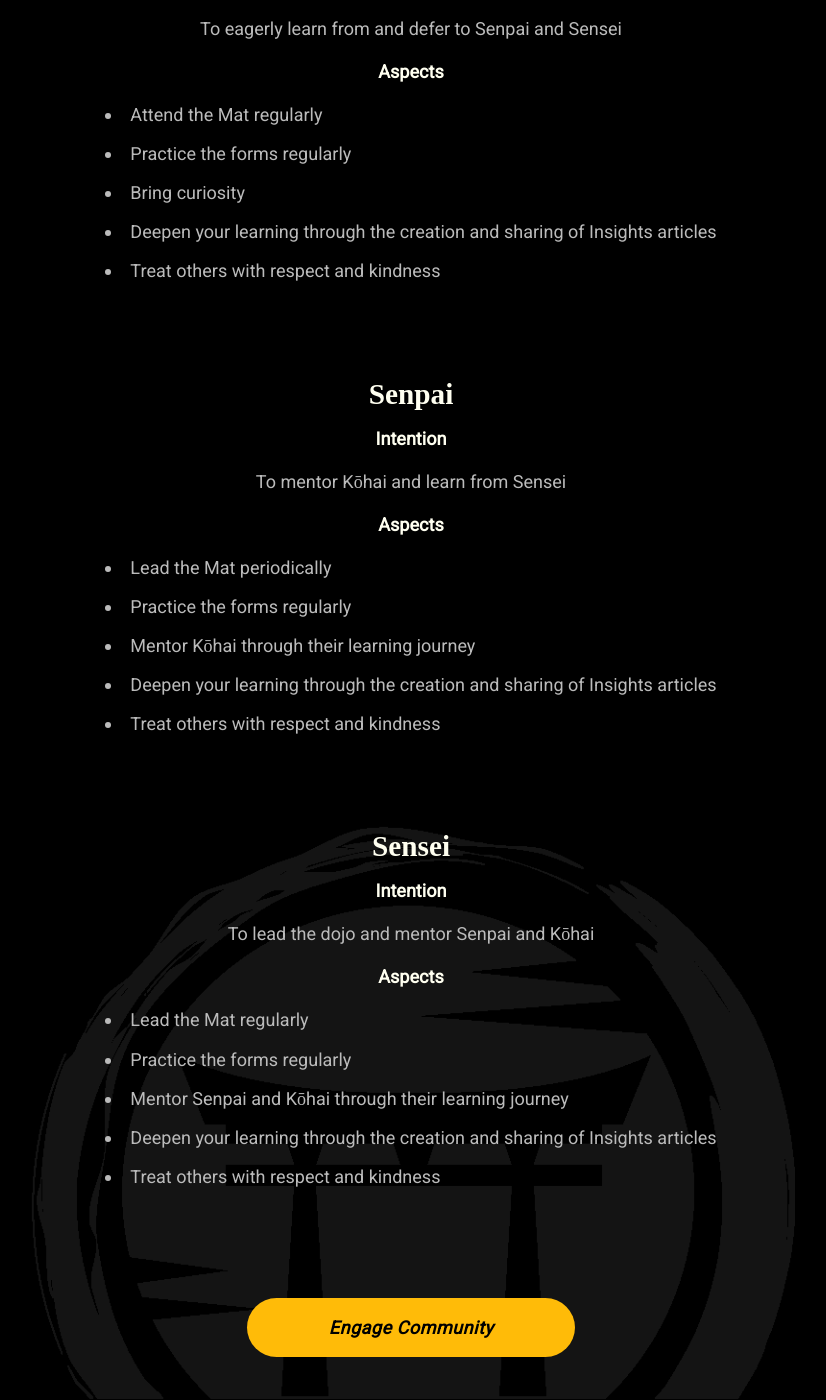
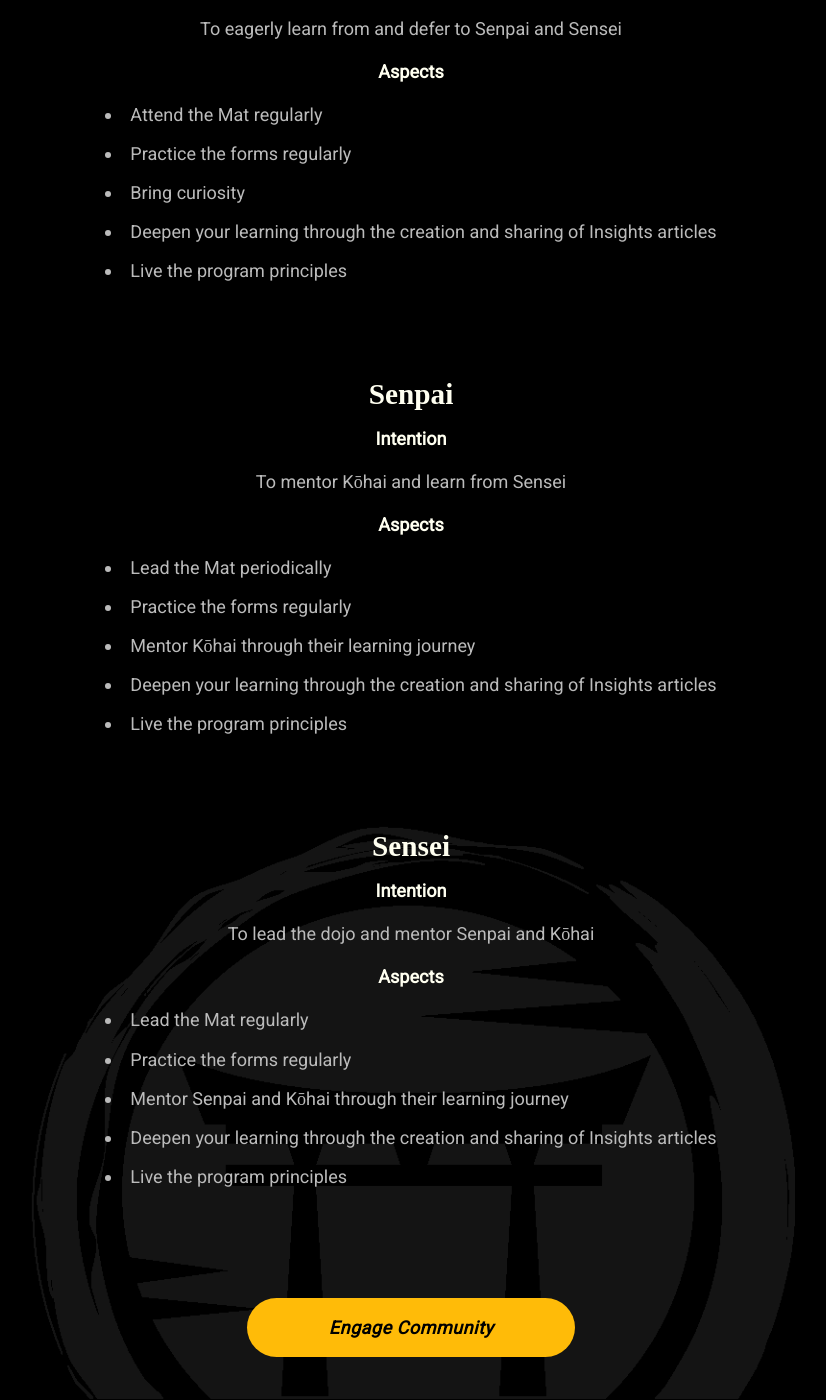
Before and after one commit to mindset-dojo/mindset-dojo.github.io, a Jekyll site: the page built from program.md, in a window 1280 px wide and 1400 px high, scrolled down 6437 px. Shown: the whole window, without its empty margins (229-1055 px from the left). Built offline with Jekyll 4.4.1, drawn with Linux system fonts in a browser that asks for light colours; some web fonts are replaced.

Commit message:
refactor(program): focus on living the program principles.

```diff
--- a/_data/program.yaml
+++ b/_data/program.yaml
@@ -181,7 +181,7 @@ relationships:
       - label: Practice the forms regularly
       - label: Bring curiosity
       - label: Deepen your learning through the creation and sharing of Insights articles
-      - label: Treat others with respect and kindness
+      - label: Live the program principles
   - label: Senpai
     intention: To mentor Kōhai and learn from Sensei
     aspects:
@@ -189,7 +189,7 @@ relationships:
       - label: Practice the forms regularly
       - label: Mentor Kōhai through their learning journey
       - label: Deepen your learning through the creation and sharing of Insights articles
-      - label: Treat others with respect and kindness
+      - label: Live the program principles
   - label: Sensei
     intention: To lead the dojo and mentor Senpai and Kōhai
     aspects:
@@ -197,5 +197,5 @@ relationships:
       - label: Practice the forms regularly
       - label: Mentor Senpai and Kōhai through their learning journey
       - label: Deepen your learning through the creation and sharing of Insights articles
-      - label: Treat others with respect and kindness
+      - label: Live the program principles
 ...
```
